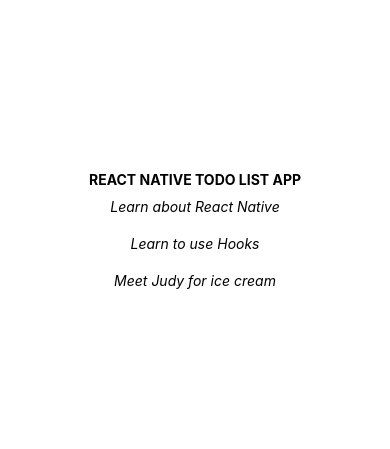
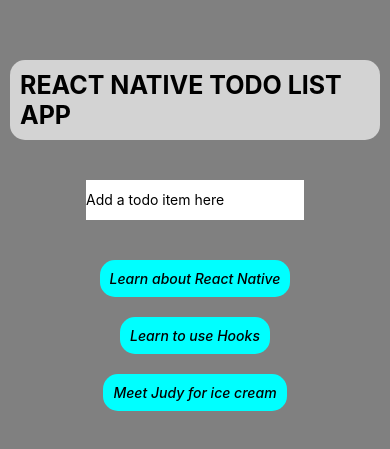
Before and after one commit to ikheraj17/react-native-todo-list-1, a React Native app: screen / in a window 390 px wide. Shown: the part 187-636 px from the top of the page. Built offline with nearby package versions, Linux system fonts and the light colour scheme.

Commit message:
text input for new todo is handling value in state, using hooks

```diff
--- a/App.js
+++ b/App.js
@@ -1,5 +1,5 @@
 import React, { useState } from 'react';
-import { StyleSheet, Text, View } from 'react-native';
+import { StyleSheet, Text, TextInput, View } from 'react-native';
 import Todo from './components/todo'
 
 export default function App() {
@@ -8,9 +8,16 @@ export default function App() {
     { text: "Learn to use Hooks" },
     { text: "Meet Judy for ice cream" }
   ]);
+  const [text, setText] = useState("");
   return (
     <View style={styles.container}>
       <Text style={styles.title}>REACT NATIVE TODO LIST APP</Text>
+      <TextInput
+        style={{height: 40, backgroundColor: 'white', margin: 30}}
+        defaultValue={text}
+        onChangeText={text => setText(text)}
+        placeholder={"Add a todo item here"}
+        />
       {todos.map((todo, index) => (
         <Todo style={styles.todo} index={index} key={index} todo={todo}/>
       ))}
@@ -21,11 +28,16 @@ export default function App() {
 const styles = StyleSheet.create({
   container: {
     flex: 1,
-    backgroundColor: '#fff',
+    backgroundColor: 'grey',
     alignItems: 'center',
     justifyContent: 'center',
   },
   title: {
+    backgroundColor: 'lightgray',
+    borderRadius: 15,
+    fontSize: 25,
     fontWeight: 'bold',
+    margin: 10,
+    padding: 10
   }
 });
--- a/components/todo.js
+++ b/components/todo.js
@@ -8,7 +8,11 @@ const Todo = ({ todo }) => (
 const styles = StyleSheet.create({
     todo: {
         fontStyle: 'italic',
+        fontWeight: '500',
         margin: 10,
+        backgroundColor: 'aqua',
+        borderRadius: 15,
+        padding: 10,
     }
   });
 
```
